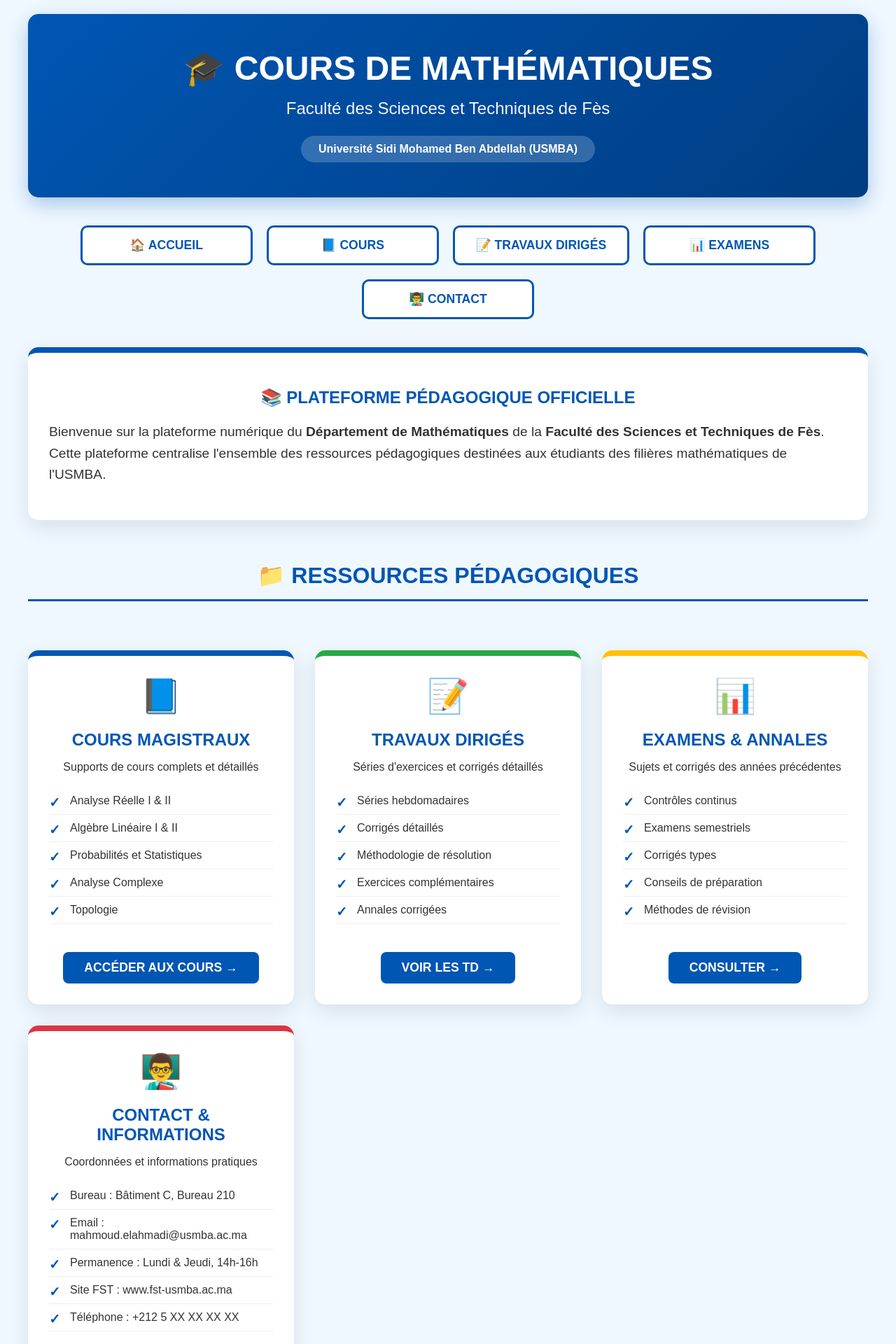
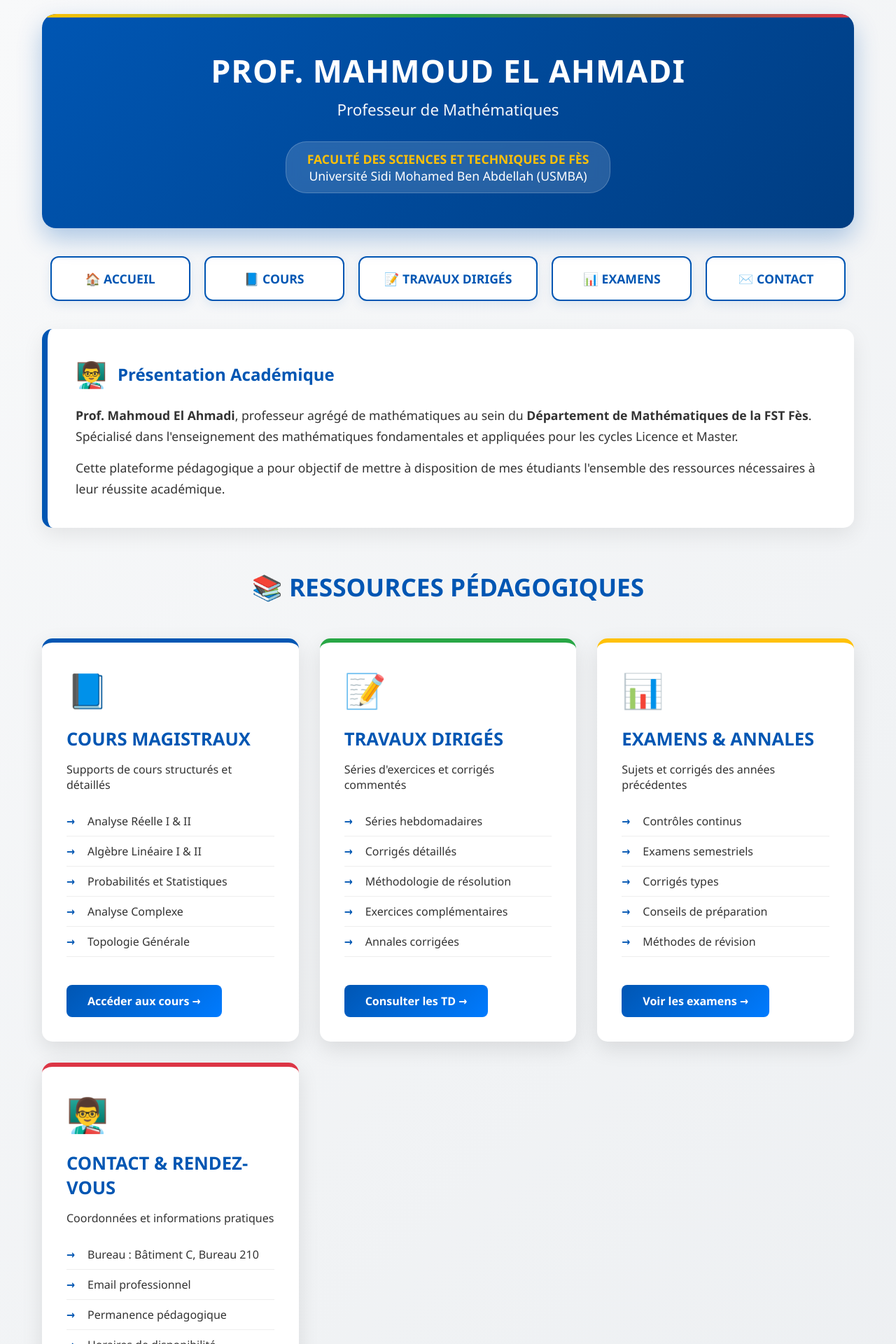
Before and after one commit to mahmoudmath/mahmoudmath.github.io, a Jekyll site: the page index.html, which Jekyll copies as it is, in a window 1280 px wide. Shown: the top 1920 px of the page at 70% size. Built offline with Jekyll 4.4.1, drawn with Linux system fonts in a browser that asks for light colours; some of the changed text lies outside the part shown.

Commit message:
Update index.html

```diff
--- a/index.html
+++ b/index.html
@@ -3,14 +3,19 @@
 <head>
     <meta charset="UTF-8">
     <meta name="viewport" content="width=device-width, initial-scale=1.0">
-    <title>Cours de Mathématiques - FST Fès</title>
+    <title>Prof. Mahmoud El Ahmadi - Cours de Mathématiques</title>
     <style>
-        /* DESIGN FST FÈS - BLEU UNIVERSITAIRE */
-        body {
-            font-family: 'Arial', sans-serif;
+        /* DESIGN PROFESSIONNEL POUR PROFESSEUR */
+        * {
             margin: 0;
             padding: 0;
-            background: #f0f8ff;
+            box-sizing: border-box;
+            font-family: 'Segoe UI', Tahoma, Geneva, Verdana, sans-serif;
+        }
+
+        body {
+            background: linear-gradient(135deg, #f8f9fa 0%, #e9ecef 100%);
+            min-height: 100vh;
             color: #333;
         }
 
@@ -20,39 +25,61 @@
             padding: 20px;
         }
 
-        /* HEADER BLEU */
-        .header-fst {
+        /* EN-TÊTE PROFESSIONNEL */
+        .professor-header {
             background: linear-gradient(135deg, #0056b3, #003d82);
             color: white;
-            padding: 50px 30px;
+            padding: 50px 40px;
+            border-radius: 20px;
+            margin-bottom: 40px;
             text-align: center;
-            border-radius: 15px;
-            margin-bottom: 40px;
-            box-shadow: 0 10px 30px rgba(0, 86, 179, 0.3);
+            box-shadow: 0 15px 35px rgba(0, 86, 179, 0.3);
+            position: relative;
+            overflow: hidden;
         }
 
-        .header-fst h1 {
-            font-size: 3em;
-            margin: 0 0 15px 0;
+        .professor-header::before {
+            content: '';
+            position: absolute;
+            top: 0;
+            left: 0;
+            right: 0;
+            height: 5px;
+            background: linear-gradient(90deg, #ffc107, #28a745, #dc3545);
         }
 
-        .header-fst .faculty {
-            font-size: 1.5em;
-            margin: 10px 0;
-            opacity: 0.95;
+        .professor-name {
+            font-size: 2.8em;
+            font-weight: 700;
+            margin-bottom: 10px;
+            letter-spacing: 1px;
         }
 
-        .header-fst .university {
-            background: rgba(255, 255, 255, 0.2);
-            padding: 10px 25px;
+        .professor-title {
+            font-size: 1.4em;
+            opacity: 0.95;
+            margin-bottom: 15px;
+            font-weight: 400;
+        }
+
+        .institution {
+            background: rgba(255, 255, 255, 0.15);
+            padding: 12px 30px;
             border-radius: 30px;
             display: inline-block;
+            font-size: 1.1em;
             margin-top: 15px;
-            font-weight: bold;
+            backdrop-filter: blur(10px);
+            border: 1px solid rgba(255, 255, 255, 0.2);
         }
 
-        /* NAVIGATION */
-        .nav-fst {
+        .university {
+            font-weight: 600;
+            color: #ffc107;
+        }
+
+        /* NAVIGATION ACADÉMIQUE */
+        .academic-nav {
             display: flex;
             justify-content: center;
             gap: 20px;
@@ -60,146 +87,224 @@
             flex-wrap: wrap;
         }
 
-        .nav-btn {
+        .nav-card {
             background: white;
             color: #0056b3;
-            padding: 15px 30px;
-            border-radius: 10px;
+            padding: 18px 35px;
+            border-radius: 12px;
             text-decoration: none;
-            font-weight: bold;
+            font-weight: 600;
             font-size: 1.1em;
-            border: 3px solid #0056b3;
+            border: 2px solid #0056b3;
             transition: all 0.3s;
-            min-width: 180px;
-            text-align: center;
+            display: flex;
+            align-items: center;
+            gap: 10px;
+            min-width: 200px;
+            justify-content: center;
+            box-shadow: 0 5px 15px rgba(0, 86, 179, 0.1);
         }
 
-        .nav-btn:hover {
+        .nav-card:hover {
             background: #0056b3;
             color: white;
             transform: translateY(-5px);
-            box-shadow: 0 10px 20px rgba(0, 86, 179, 0.3);
+            box-shadow: 0 10px 25px rgba(0, 86, 179, 0.3);
         }
 
-        /* SECTION CARDS */
-        .section-title {
-            text-align: center;
-            color: #0056b3;
-            font-size: 2em;
-            margin: 60px 0 30px 0;
-            border-bottom: 3px solid #0056b3;
-            padding-bottom: 15px;
-            display: inline-block;
-            width: 100%;
+        /* SECTION PRÉSENTATION */
+        .presentation {
+            background: white;
+            padding: 40px;
+            border-radius: 15px;
+            margin-bottom: 40px;
+            box-shadow: 0 10px 30px rgba(0, 0, 0, 0.08);
+            border-left: 8px solid #0056b3;
         }
 
-        .cards-container {
-            display: grid;
-            grid-template-columns: repeat(auto-fit, minmax(350px, 1fr));
-            gap: 30px;
-            margin: 40px 0;
+        .presentation h2 {
+            color: #0056b3;
+            margin-bottom: 20px;
+            display: flex;
+            align-items: center;
+            gap: 15px;
         }
 
-        .card {
+        .presentation h2::before {
+            content: '👨‍🏫';
+            font-size: 1.5em;
+        }
+
+        /* GRID DES RESSOURCES */
+        .resources-grid {
+            display: grid;
+            grid-template-columns: repeat(auto-fit, minmax(300px, 1fr));
+            gap: 30px;
+            margin: 50px 0;
+        }
+
+        .resource-card {
             background: white;
-            padding: 30px;
+            padding: 35px;
             border-radius: 15px;
             box-shadow: 0 10px 30px rgba(0, 0, 0, 0.1);
             transition: all 0.3s;
-            border-top: 8px solid;
-            text-align: center;
+            position: relative;
+            overflow: hidden;
+            border-top: 6px solid;
         }
 
-        .card:hover {
+        .resource-card:hover {
             transform: translateY(-10px);
             box-shadow: 0 20px 40px rgba(0, 0, 0, 0.15);
         }
 
-        .card-cours {
+        .resource-card.cours {
             border-top-color: #0056b3;
         }
 
-        .card-td {
+        .resource-card.td {
             border-top-color: #28a745;
         }
 
-        .card-examens {
+        .resource-card.examens {
             border-top-color: #ffc107;
         }
 
-        .card-contact {
+        .resource-card.contact {
             border-top-color: #dc3545;
         }
 
-        .card-icon {
+        .resource-icon {
             font-size: 3em;
             margin-bottom: 20px;
+            display: block;
         }
 
-        .card h3 {
+        .resource-card h3 {
             color: #0056b3;
-            font-size: 1.5em;
-            margin: 15px 0;
+            font-size: 1.6em;
+            margin-bottom: 15px;
         }
 
-        .card-list {
+        .resource-list {
             list-style: none;
-            padding: 0;
             margin: 20px 0;
-            text-align: left;
         }
 
-        .card-list li {
+        .resource-list li {
             padding: 10px 0;
             border-bottom: 1px solid #eee;
             padding-left: 30px;
             position: relative;
         }
 
-        .card-list li:before {
-            content: '✓';
+        .resource-list li::before {
+            content: '→';
             position: absolute;
             left: 0;
             color: #0056b3;
             font-weight: bold;
-            font-size: 1.2em;
         }
 
-        .action-btn {
+        .btn-resource {
             display: inline-block;
-            background: #0056b3;
+            background: linear-gradient(135deg, #0056b3, #007bff);
             color: white;
             padding: 12px 30px;
             border-radius: 8px;
             text-decoration: none;
-            font-weight: bold;
+            font-weight: 600;
             margin-top: 20px;
             transition: all 0.3s;
             border: none;
             cursor: pointer;
-            font-size: 1.1em;
+            font-size: 1em;
         }
 
-        .action-btn:hover {
-            background: #004494;
+        .btn-resource:hover {
+            background: linear-gradient(135deg, #004494, #0056b3);
             transform: scale(1.05);
         }
 
-        /* FOOTER */
-        .footer-fst {
+        /* MODULES */
+        .modules-section {
+            background: white;
+            padding: 40px;
+            border-radius: 15px;
+            margin: 50px 0;
+            box-shadow: 0 10px 30px rgba(0, 0, 0, 0.08);
+        }
+
+        .modules-section h2 {
+            color: #0056b3;
+            text-align: center;
+            margin-bottom: 30px;
+            font-size: 2em;
+        }
+
+        .modules-grid {
+            display: grid;
+            grid-template-columns: repeat(auto-fit, minmax(280px, 1fr));
+            gap: 25px;
+        }
+
+        .module-block {
+            background: #f8f9fa;
+            padding: 25px;
+            border-radius: 12px;
+            border-left: 5px solid;
+        }
+
+        .module-block.l1 {
+            border-left-color: #0056b3;
+        }
+
+        .module-block.l2 {
+            border-left-color: #28a745;
+        }
+
+        .module-block.l3 {
+            border-left-color: #ffc107;
+        }
+
+        .module-block h3 {
+            color: #333;
+            margin-bottom: 15px;
+            display: flex;
+            align-items: center;
+            gap: 10px;
+        }
+
+        /* FOOTER PROFESSIONNEL */
+        .professor-footer {
             background: #003d82;
             color: white;
-            padding: 40px 20px;
+            padding: 50px 40px;
             margin-top: 60px;
-            border-radius: 15px;
+            border-radius: 20px;
             text-align: center;
+        }
+
+        .contact-info {
+            display: grid;
+            grid-template-columns: repeat(auto-fit, minmax(250px, 1fr));
+            gap: 30px;
+            margin: 30px 0;
+        }
+
+        .contact-item {
+            background: rgba(255, 255, 255, 0.1);
+            padding: 20px;
+            border-radius: 10px;
+            backdrop-filter: blur(10px);
         }
 
         .footer-links {
             display: flex;
             justify-content: center;
             gap: 30px;
-            margin: 20px 0;
+            margin: 30px 0;
             flex-wrap: wrap;
         }
 
@@ -207,6 +312,7 @@
             color: white;
             text-decoration: none;
             opacity: 0.9;
+            transition: opacity 0.3s;
         }
 
         .footer-links a:hover {
@@ -214,161 +320,199 @@
             text-decoration: underline;
         }
 
+        .signature {
+            margin-top: 30px;
+            font-style: italic;
+            opacity: 0.9;
+            border-top: 1px solid rgba(255, 255, 255, 0.2);
+            padding-top: 20px;
+        }
+
         /* RESPONSIVE */
         @media (max-width: 768px) {
-            .header-fst h1 { font-size: 2.2em; }
-            .header-fst .faculty { font-size: 1.2em; }
-            .nav-fst { flex-direction: column; align-items: center; }
-            .nav-btn { width: 90%; }
-            .cards-container { grid-template-columns: 1fr; }
+            .professor-name { font-size: 2.2em; }
+            .professor-title { font-size: 1.2em; }
+            .academic-nav { flex-direction: column; align-items: center; }
+            .nav-card { width: 90%; }
+            .resources-grid { grid-template-columns: 1fr; }
+            .modules-grid { grid-template-columns: 1fr; }
+            .presentation, .modules-section { padding: 25px; }
         }
     </style>
 </head>
 <body>
     <div class="container">
-        <!-- EN-TÊTE PRINCIPAL - DESIGN BLEU FST -->
-        <header class="header-fst">
-            <h1>🎓 COURS DE MATHÉMATIQUES</h1>
-            <div class="faculty">Faculté des Sciences et Techniques de Fès</div>
-            <div class="university">Université Sidi Mohamed Ben Abdellah (USMBA)</div>
+        <!-- EN-TÊTE AVEC VOTRE NOM -->
+        <header class="professor-header">
+            <div class="professor-name">PROF. MAHMOUD EL AHMADI</div>
+            <div class="professor-title">Professeur de Mathématiques</div>
+            <div class="institution">
+                <span class="university">FACULTÉ DES SCIENCES ET TECHNIQUES DE FÈS</span><br>
+                Université Sidi Mohamed Ben Abdellah (USMBA)
+            </div>
         </header>
 
         <!-- NAVIGATION -->
-        <nav class="nav-fst">
-            <a href="/" class="nav-btn">🏠 ACCUEIL</a>
-            <a href="/cours/" class="nav-btn">📘 COURS</a>
-            <a href="/td/" class="nav-btn">📝 TRAVAUX DIRIGÉS</a>
-            <a href="/examens/" class="nav-btn">📊 EXAMENS</a>
-            <a href="/contact/" class="nav-btn">👨‍🏫 CONTACT</a>
+        <nav class="academic-nav">
+            <a href="/" class="nav-card">🏠 ACCUEIL</a>
+            <a href="/cours/" class="nav-card">📘 COURS</a>
+            <a href="/td/" class="nav-card">📝 TRAVAUX DIRIGÉS</a>
+            <a href="/examens/" class="nav-card">📊 EXAMENS</a>
+            <a href="/contact/" class="nav-card">✉️ CONTACT</a>
         </nav>
 
-        <!-- INTRODUCTION -->
-        <div class="card" style="border-top-color: #0056b3; text-align: left;">
-            <h2 style="color: #0056b3; text-align: center;">📚 PLATEFORME PÉDAGOGIQUE OFFICIELLE</h2>
-            <p style="font-size: 1.2em; line-height: 1.6;">
-                Bienvenue sur la plateforme numérique du <strong>Département de Mathématiques</strong> de la
-                <strong>Faculté des Sciences et Techniques de Fès</strong>.
-                Cette plateforme centralise l'ensemble des ressources pédagogiques destinées aux étudiants
-                des filières mathématiques de l'USMBA.
+        <!-- PRÉSENTATION PERSONNELLE -->
+        <section class="presentation">
+            <h2>Présentation Académique</h2>
+            <p style="font-size: 1.1em; line-height: 1.7;">
+                <strong>Prof. Mahmoud El Ahmadi</strong>, professeur agrégé de mathématiques au sein du
+                <strong>Département de Mathématiques de la FST Fès</strong>. Spécialisé dans l'enseignement
+                des mathématiques fondamentales et appliquées pour les cycles Licence et Master.
             </p>
-        </div>
+            <p style="margin-top: 15px; font-size: 1.1em; line-height: 1.7;">
+                Cette plateforme pédagogique a pour objectif de mettre à disposition de mes étudiants
+                l'ensemble des ressources nécessaires à leur réussite académique.
+            </p>
+        </section>
 
-        <!-- SECTION PRINCIPALE -->
-        <h2 class="section-title">📁 RESSOURCES PÉDAGOGIQUES</h2>
+        <!-- RESSOURCES PÉDAGOGIQUES -->
+        <h2 style="text-align: center; color: #0056b3; margin: 60px 0 30px; font-size: 2.2em;">
+            📚 RESSOURCES PÉDAGOGIQUES
+        </h2>
 
-        <div class="cards-container">
-            <!-- CARTE COURS -->
-            <div class="card card-cours">
-                <div class="card-icon">📘</div>
+        <div class="resources-grid">
+            <!-- COURS -->
+            <div class="resource-card cours">
+                <span class="resource-icon">📘</span>
                 <h3>COURS MAGISTRAUX</h3>
-                <p>Supports de cours complets et détaillés</p>
-                <ul class="card-list">
+                <p>Supports de cours structurés et détaillés</p>
+                <ul class="resource-list">
                     <li>Analyse Réelle I & II</li>
                     <li>Algèbre Linéaire I & II</li>
                     <li>Probabilités et Statistiques</li>
                     <li>Analyse Complexe</li>
-                    <li>Topologie</li>
+                    <li>Topologie Générale</li>
                 </ul>
-                <a href="/cours/" class="action-btn">ACCÉDER AUX COURS →</a>
+                <a href="/cours/" class="btn-resource">Accéder aux cours →</a>
             </div>
 
-            <!-- CARTE TD -->
-            <div class="card card-td">
-                <div class="card-icon">📝</div>
+            <!-- TD -->
+            <div class="resource-card td">
+                <span class="resource-icon">📝</span>
                 <h3>TRAVAUX DIRIGÉS</h3>
-                <p>Séries d'exercices et corrigés détaillés</p>
-                <ul class="card-list">
+                <p>Séries d'exercices et corrigés commentés</p>
+                <ul class="resource-list">
                     <li>Séries hebdomadaires</li>
                     <li>Corrigés détaillés</li>
                     <li>Méthodologie de résolution</li>
                     <li>Exercices complémentaires</li>
                     <li>Annales corrigées</li>
                 </ul>
-                <a href="/td/" class="action-btn">VOIR LES TD →</a>
+                <a href="/td/" class="btn-resource">Consulter les TD →</a>
             </div>
 
-            <!-- CARTE EXAMENS -->
-            <div class="card card-examens">
-                <div class="card-icon">📊</div>
+            <!-- EXAMENS -->
+            <div class="resource-card examens">
+                <span class="resource-icon">📊</span>
                 <h3>EXAMENS & ANNALES</h3>
                 <p>Sujets et corrigés des années précédentes</p>
-                <ul class="card-list">
+                <ul class="resource-list">
                     <li>Contrôles continus</li>
                     <li>Examens semestriels</li>
                     <li>Corrigés types</li>
                     <li>Conseils de préparation</li>
                     <li>Méthodes de révision</li>
                 </ul>
-                <a href="/examens/" class="action-btn">CONSULTER →</a>
+                <a href="/examens/" class="btn-resource">Voir les examens →</a>
             </div>
 
-            <!-- CARTE CONTACT -->
-            <div class="card card-contact">
-                <div class="card-icon">👨‍🏫</div>
-                <h3>CONTACT & INFORMATIONS</h3>
+            <!-- CONTACT -->
+            <div class="resource-card contact">
+                <span class="resource-icon">👨‍🏫</span>
+                <h3>CONTACT & RENDEZ-VOUS</h3>
                 <p>Coordonnées et informations pratiques</p>
-                <ul class="card-list">
+                <ul class="resource-list">
                     <li>Bureau : Bâtiment C, Bureau 210</li>
-                    <li>Email : mahmoud.elahmadi@usmba.ac.ma</li>
-                    <li>Permanence : Lundi & Jeudi, 14h-16h</li>
-                    <li>Site FST : www.fst-usmba.ac.ma</li>
-                    <li>Téléphone : +212 5 XX XX XX XX</li>
+                    <li>Email professionnel</li>
+                    <li>Permanence pédagogique</li>
+                    <li>Horaires de disponibilité</li>
+                    <li>Site institutionnel</li>
                 </ul>
-                <a href="/contact/" class="action-btn">NOUS CONTACTER →</a>
+                <a href="/contact/" class="btn-resource">Me contacter →</a>
             </div>
         </div>
 
-        <!-- MODULES -->
-        <div class="card" style="margin-top: 50px;">
-            <h2 style="color: #0056b3; text-align: center;">🎯 MODULES D'ENSEIGNEMENT 2024-2025</h2>
-            <div style="display: grid; grid-template-columns: repeat(auto-fit, minmax(300px, 1fr)); gap: 20px; margin-top: 20px;">
-                <div style="background: #e7f3ff; padding: 20px; border-radius: 10px;">
-                    <h3 style="color: #0056b3;">LICENCE 1</h3>
-                    <ul class="card-list">
-                        <li>MATH 101 - Analyse Réelle I (6cr)</li>
-                        <li>MATH 102 - Algèbre Linéaire I (6cr)</li>
-                        <li>MATH 103 - Méthodes Mathématiques (3cr)</li>
+        <!-- MODULES ENSEIGNÉS -->
+        <section class="modules-section">
+            <h2>🎯 MODULES D'ENSEIGNEMENT</h2>
+            <div class="modules-grid">
+                <div class="module-block l1">
+                    <h3>📘 LICENCE 1</h3>
+                    <ul class="resource-list">
+                        <li><strong>MATH 101</strong> - Analyse Réelle I (6cr)</li>
+                        <li><strong>MATH 102</strong> - Algèbre Linéaire I (6cr)</li>
+                        <li><strong>MATH 103</strong> - Méthodes Mathématiques (3cr)</li>
                     </ul>
                 </div>
-                <div style="background: #e7f3ff; padding: 20px; border-radius: 10px;">
-                    <h3 style="color: #28a745;">LICENCE 2</h3>
-                    <ul class="card-list">
-                        <li>MATH 201 - Analyse Réelle II (6cr)</li>
-                        <li>MATH 202 - Algèbre Linéaire II (6cr)</li>
-                        <li>MATH 203 - Probabilités Élémentaires (3cr)</li>
+
+                <div class="module-block l2">
+                    <h3>📗 LICENCE 2</h3>
+                    <ul class="resource-list">
+                        <li><strong>MATH 201</strong> - Analyse Réelle II (6cr)</li>
+                        <li><strong>MATH 202</strong> - Algèbre Linéaire II (6cr)</li>
+                        <li><strong>MATH 203</strong> - Probabilités Élémentaires (3cr)</li>
                     </ul>
                 </div>
-                <div style="background: #e7f3ff; padding: 20px; border-radius: 10px;">
-                    <h3 style="color: #ffc107;">LICENCE 3</h3>
-                    <ul class="card-list">
-                        <li>MATH 301 - Analyse Complexe (6cr)</li>
-                        <li>MATH 302 - Topologie (6cr)</li>
-                        <li>MATH 303 - Statistiques Inférentielles (6cr)</li>
+
+                <div class="module-block l3">
+                    <h3>📙 LICENCE 3</h3>
+                    <ul class="resource-list">
+                        <li><strong>MATH 301</strong> - Analyse Complexe (6cr)</li>
+                        <li><strong>MATH 302</strong> - Topologie (6cr)</li>
+                        <li><strong>MATH 303</strong> - Statistiques Inférentielles (6cr)</li>
                     </ul>
                 </div>
             </div>
-        </div>
+        </section>
 
-        <!-- FOOTER -->
-        <footer class="footer-fst">
-            <h3>FACULTÉ DES SCIENCES ET TECHNIQUES DE FÈS</h3>
-            <p>Université Sidi Mohamed Ben Abdellah (USMBA)</p>
+        <!-- FOOTER AVEC CONTACT -->
+        <footer class="professor-footer">
+            <h3 style="font-size: 1.8em; margin-bottom: 20px;">PROF. MAHMOUD EL AHMADI</h3>
+            <p>Professeur de Mathématiques - Département de Mathématiques</p>
+
+            <div class="contact-info">
+                <div class="contact-item">
+                    <h4>📍 Localisation</h4>
+                    <p>Faculté des Sciences et Techniques de Fès<br>
+                    Bâtiment C, Bureau 210<br>
+                    Route d'Imouzzer, BP 2202, Fès</p>
+                </div>
+
+                <div class="contact-item">
+                    <h4>📧 Contact</h4>
+                    <p>mahmoud.el-ahmadi@usmba.ac.ma<br>
+                    Tél: +212 5 XX XX XX XX</p>
+                </div>
+
+                <div class="contact-item">
+                    <h4>🕒 Permanence</h4>
+                    <p>Lundi: 14h00 - 16h00<br>
+                    Jeudi: 14h00 - 16h00<br>
+                    Sur rendez-vous</p>
+                </div>
+            </div>
 
             <div class="footer-links">
-                <a href="http://www.fstf.ump.ma" target="_blank">🌐 Site officiel FST Fès</a>
+                <a href="http://www.fstf.ump.ma" target="_blank">🌐 Site FST Fès</a>
                 <a href="https://www.usmba.ac.ma" target="_blank">🏛️ Portail USMBA</a>
-                <a href="http://biblio.fstf.ump.ma" target="_blank">📚 Bibliothèque numérique</a>
+                <a href="http://biblio.fstf.ump.ma" target="_blank">📚 Bibliothèque</a>
                 <a href="http://edt.fstf.ump.ma" target="_blank">📅 Emploi du temps</a>
             </div>
 
-            <p style="margin-top: 30px; opacity: 0.9;">
-                © 2025--2026 Faculté des Sciences et Techniques de Fès - USMBA<br>
-                Département de Mathématiques<br>
-                Enseignant responsable : Pr. Mahmoud El Ahmadi
-            </p>
-            <p style="font-size: 0.9em; opacity: 0.8; margin-top: 20px;">
-                Plateforme pédagogique dédiée à l'excellence académique
-            </p>
+            <div class="signature">
+                <p>"L'enseignement des mathématiques est l'art de révéler la beauté de la logique."</p>
+                <p style="margin-top: 15px;">© 2025 Prof. Mahmoud El Ahmadi - FST Fès, USMBA</p>
+            </div>
         </footer>
     </div>
 </body>
```
